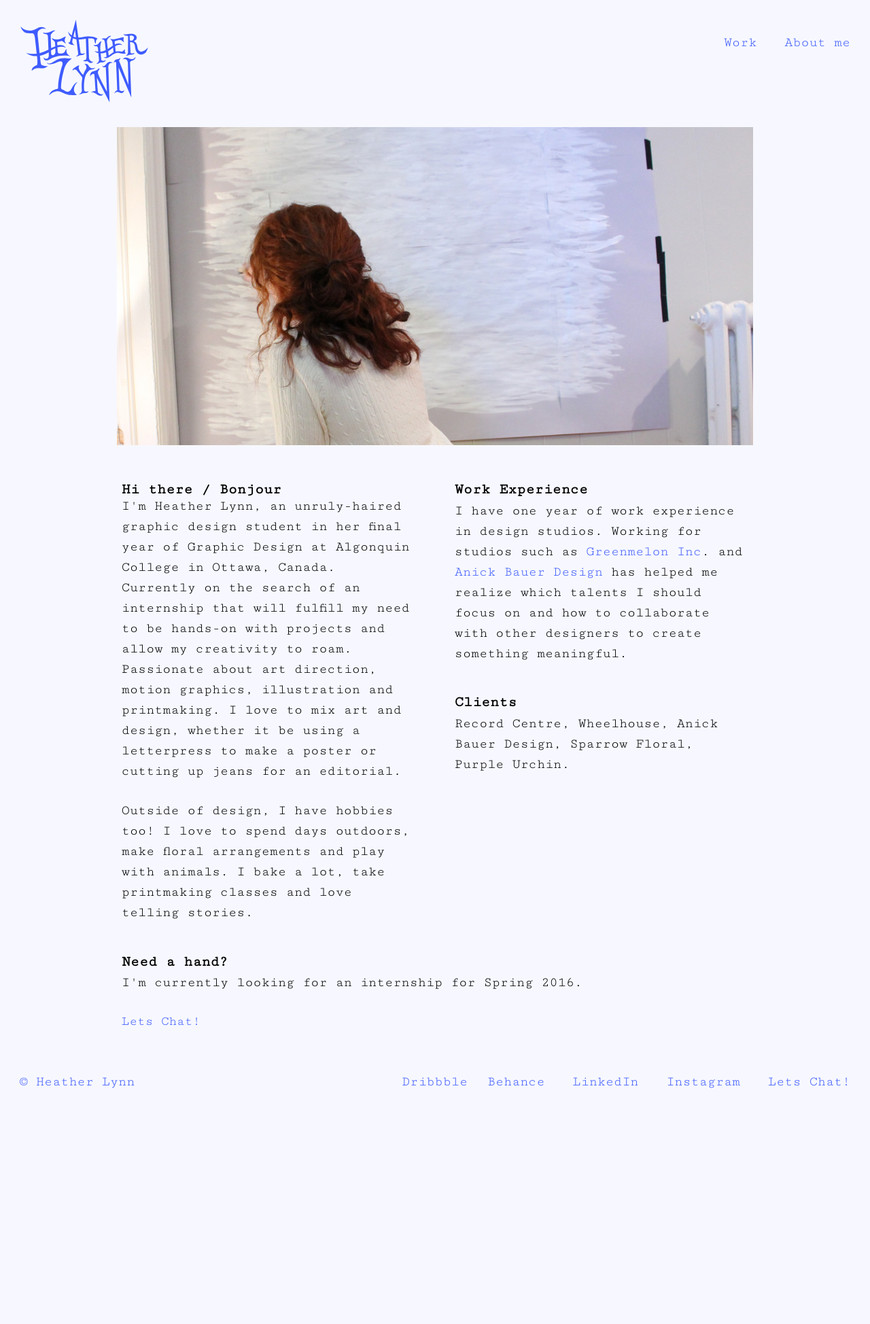
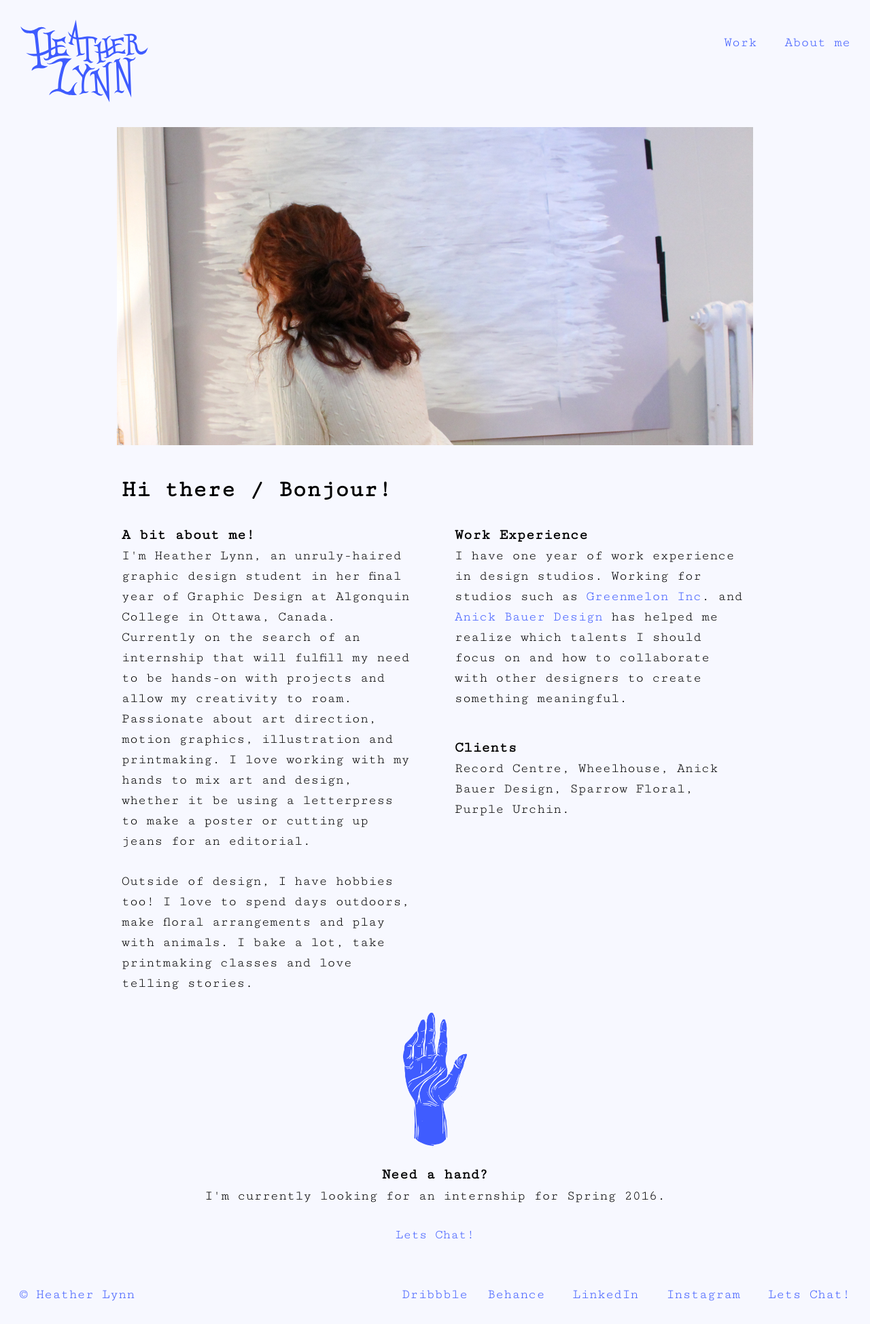
Before and after one commit to heathermcd12/portfolio, a Jekyll site: the page built from about.html, in a window 1280 px wide. Shown: the whole page at 68% size. Built offline with Jekyll 4.4.1, drawn with Linux system fonts in a browser that asks for light colours; before the commit the page ends 1634 px from its top, so only the background shows below that.

Commit message:
about page

```diff
--- a/about.html
+++ b/about.html
@@ -12,12 +12,18 @@ layout: default
         </div>
     </div>
 
+    <div class="grid portfolio pad-top">
+        <div class="about gutter unit unit-xs-1 unit-s-1 unit-m-1 unit-l-1">
+            <h1 class="pad-t push-1-4">Hi there / Bonjour!</h1>
+        </div>
+    </div>
+
     <div class="banner">
      <div class="grid portfolio pad-top">
         <div class="about gutter unit unit-xs-1 unit-s-1 unit-m-1-2 unit-l-1-2">
 
-            <h5 class="pad-t push-1-4">Hi there / Bonjour</h5>
-            <p>I'm Heather Lynn, an unruly-haired graphic design student in her final year of Graphic Design at Algonquin College in Ottawa, Canada. Currently on the search of an internship that will fulfill my need to be hands-on with projects and allow my creativity to roam. Passionate about art direction, motion graphics, illustration and printmaking. I love to mix art and design, whether it be using a letterpress to make a poster or cutting up jeans for an editorial.</p>
+            <h5 class="pad-t push-1-2">A bit about me!</h5>
+            <p>I'm Heather Lynn, an unruly-haired graphic design student in her final year of Graphic Design at Algonquin College in Ottawa, Canada. Currently on the search of an internship that will fulfill my need to be hands-on with projects and allow my creativity to roam. Passionate about art direction, motion graphics, illustration and printmaking. I love working with my hands to mix art and design, whether it be using a letterpress to make a poster or cutting up jeans for an editorial.</p>
 
             <p>Outside of design, I have hobbies too! I love to spend days outdoors, make floral arrangements and play with animals. I bake a lot, take printmaking classes and love telling stories.</p>
 
@@ -33,8 +39,9 @@ layout: default
 
         </div>
 
-        <div class="about pad-b gutter unit unit-xs-1 unit-s-1 unit-m-1 unit-l-1">
-             <h5 class="pad-t push-1-2">Need a hand?</h5>
+        <div class="about intern pad-b gutter unit unit-xs-1 unit-s-1 unit-m-1 unit-l-1">
+            <img class="hand" src="{{site.baseurl}}/images/hand.png" alt="">
+            <h5 class="pad-t push-1-2">Need a hand?</h5>
             <p>I'm currently looking for an internship for Spring 2016.</p>
             <a href="mailto:heatherlynn.ca">Lets Chat!</a>
         </div>
--- a/css/main.css
+++ b/css/main.css
@@ -131,6 +131,14 @@ p {
     outline: 3px solid #3f5cff;
 }
 
+.hand {
+    height: 200px;
+}
+
+.intern {
+    text-align: center;
+}
+
 @media only screen and (min-width: 25em) {
     .nav li {
         display: inline-block;
@@ -147,6 +155,7 @@ p {
 
     .logo {
         width: 160px;
+        text-align: center;
     }
 
     p {
--- a/index.html
+++ b/index.html
@@ -31,7 +31,7 @@ layout: default
            <a href="{{site.baseurl}}/work/printmaking"><img class="flex" src="http://placehold.it/400x300/#3f5cff" alt=""></a>
         </div>
 
-        <div class="printmaking last-img island-1-4 portfolio-img-link unit unit-xs-1 unit-s-1 unit-m-1 unit-l-1">
+        <div class="printmaking last-img island-1-4 portfolio-img-li unit unit-xs-1 unit-s-1 unit-m-1 unit-l-1">
            <a href="{{site.baseurl}}/work/illustration"><img class="flex" src="http://placehold.it/800x300/#3f5cff" alt=""></a>
         </div>
 
```
Also changed, not shown: images/hand.png (added).
